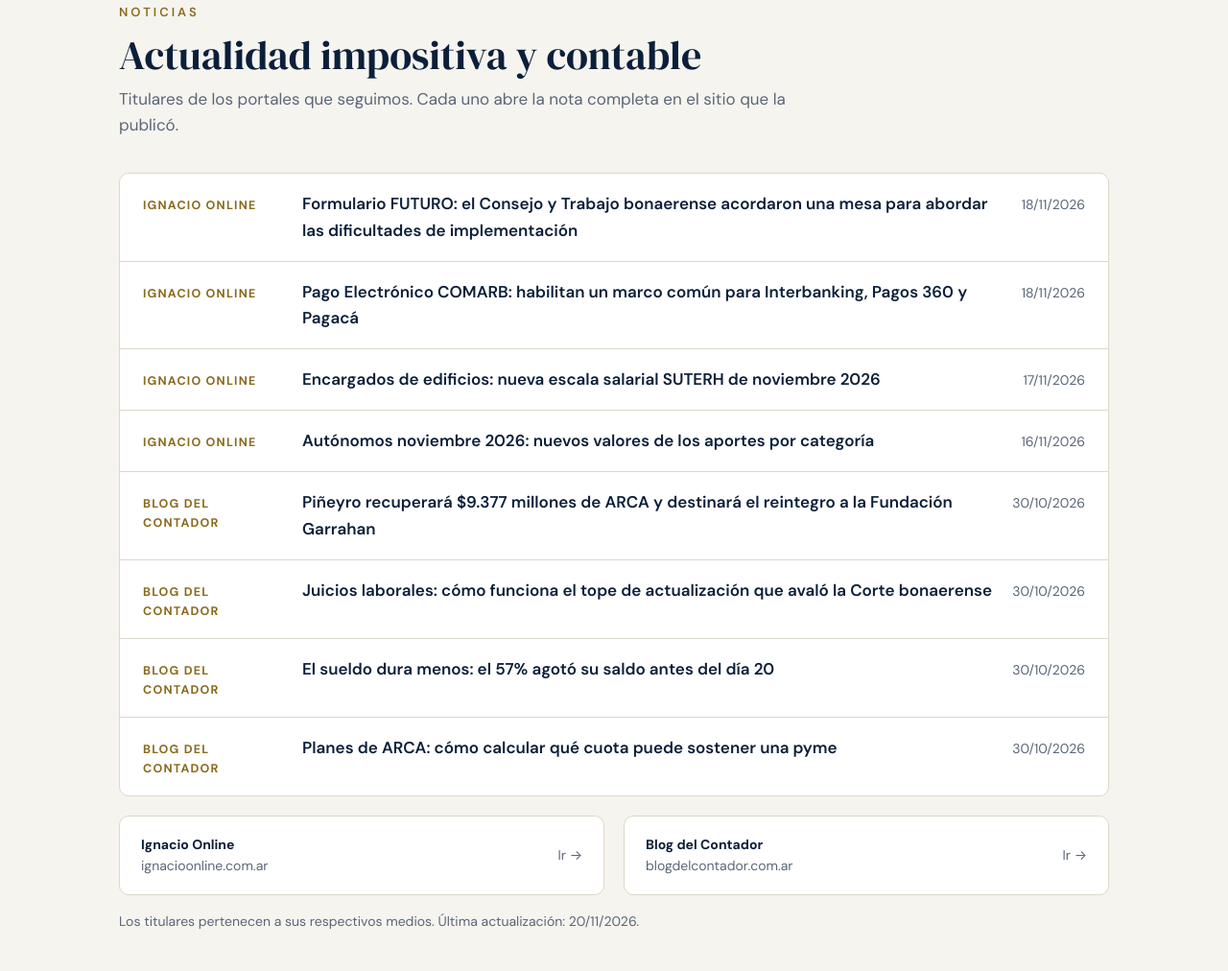
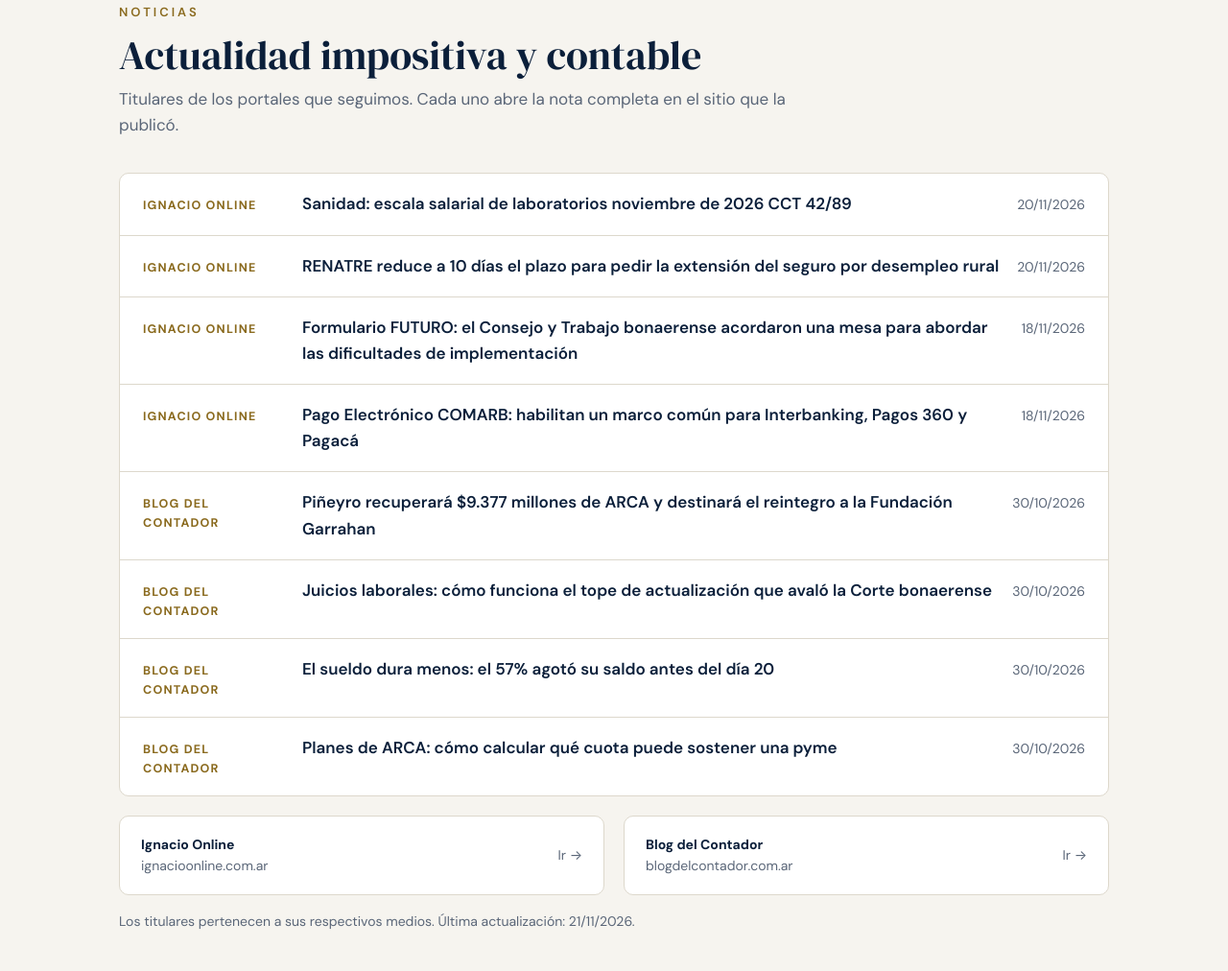
Before and after one commit to smestudiocontable/smestudiocontable.github.io, a plain HTML site: page index.html in a window 1280 px wide. Shown: the part 3320-4332 px from the top of the page at 96% size. Drawn offline with Linux system fonts and the light colour scheme.

Commit message:
Actualiza noticias 21/11/2026

```diff
--- a/index.html
+++ b/index.html
@@ -281,10 +281,10 @@ footer .wrap{display:flex;justify-content:space-between;gap:12px;flex-wrap:wrap}
       </div>
       <!-- NOTICIAS:INICIO (la actualización diaria reemplaza este bloque; máximo 12 titulares, el más nuevo arriba) -->
       <div class="news">
+        <a href="https://www.ignacioonline.com.ar/sanidad-escala-salarial-de-laboratorios-noviembre-de-2026-cct-42-89/"><span class="src">Ignacio Online</span><span class="ttl">Sanidad: escala salarial de laboratorios noviembre de 2026 CCT 42/89</span><span class="dt">20/11/2026</span></a>
+        <a href="https://www.ignacioonline.com.ar/renatre-reduce-a-10-dias-el-plazo-para-pedir-la-extension-del-seguro-por-desempleo-rural/"><span class="src">Ignacio Online</span><span class="ttl">RENATRE reduce a 10 días el plazo para pedir la extensión del seguro por desempleo rural</span><span class="dt">20/11/2026</span></a>
         <a href="https://www.ignacioonline.com.ar/formulario-futuro-mesa-de-trabajo-por-su-implementacion/"><span class="src">Ignacio Online</span><span class="ttl">Formulario FUTURO: el Consejo y Trabajo bonaerense acordaron una mesa para abordar las dificultades de implementación</span><span class="dt">18/11/2026</span></a>
         <a href="https://www.ignacioonline.com.ar/pago-electronico-comarb-habilitan-un-marco-comun-para-interbanking-pagos-360-y-pagaca/"><span class="src">Ignacio Online</span><span class="ttl">Pago Electrónico COMARB: habilitan un marco común para Interbanking, Pagos 360 y Pagacá</span><span class="dt">18/11/2026</span></a>
-        <a href="https://www.ignacioonline.com.ar/encargados-de-edificios-nueva-escala-salarial-suterh-de-noviembre-2026/"><span class="src">Ignacio Online</span><span class="ttl">Encargados de edificios: nueva escala salarial SUTERH de noviembre 2026</span><span class="dt">17/11/2026</span></a>
-        <a href="https://www.ignacioonline.com.ar/autonomos-2026-valores-vigentes-desde-noviembre/"><span class="src">Ignacio Online</span><span class="ttl">Autónomos noviembre 2026: nuevos valores de los aportes por categoría</span><span class="dt">16/11/2026</span></a>
         <a href="https://blogdelcontador.com.ar/news-46540-pineyro-arca-reintegro-donacion-garrahan"><span class="src">Blog del Contador</span><span class="ttl">Piñeyro recuperará $9.377 millones de ARCA y destinará el reintegro a la Fundación Garrahan</span><span class="dt">30/10/2026</span></a>
         <a href="https://blogdelcontador.com.ar/news-46539-juicios-laborales-actualizacion-tope-corte-bonaerense"><span class="src">Blog del Contador</span><span class="ttl">Juicios laborales: cómo funciona el tope de actualización que avaló la Corte bonaerense</span><span class="dt">30/10/2026</span></a>
         <a href="https://blogdelcontador.com.ar/news-46538-sueldos-cuentas-bancarias-ingresos-consumo"><span class="src">Blog del Contador</span><span class="ttl">El sueldo dura menos: el 57% agotó su saldo antes del día 20</span><span class="dt">30/10/2026</span></a>
@@ -295,7 +295,7 @@ footer .wrap{display:flex;justify-content:space-between;gap:12px;flex-wrap:wrap}
         <a class="card" href="https://www.ignacioonline.com.ar"><span><b>Ignacio Online</b><br><span>ignacioonline.com.ar</span></span><span>Ir →</span></a>
         <a class="card" href="https://blogdelcontador.com.ar"><span><b>Blog del Contador</b><br><span>blogdelcontador.com.ar</span></span><span>Ir →</span></a>
       </div>
-      <p class="fine">Los titulares pertenecen a sus respectivos medios. Última actualización: 20/11/2026.</p>
+      <p class="fine">Los titulares pertenecen a sus respectivos medios. Última actualización: 21/11/2026.</p>
     </div>
   </section>
 
```
